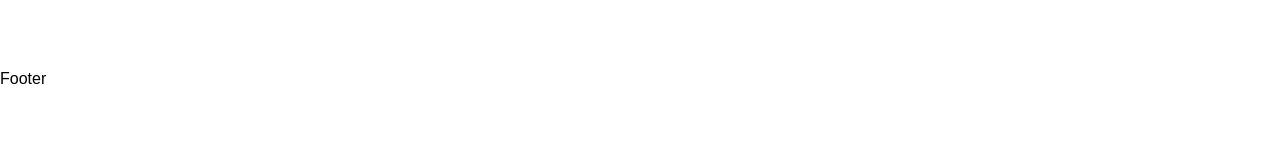
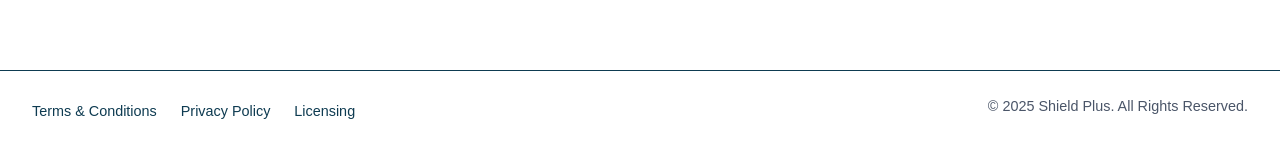
Before and after one commit to BlueMadnessVG/Take-home, a React (Vite) app: page / in a window 1280 px wide. Shown: the part 3060-3207 px from the top of the page. Before the commit the page ends 3148 px from the top, so only its background shows below. Built offline with nearby package versions, Linux system fonts and the light colour scheme.

Commit message:
feat: added footer

```diff
--- a/src/pages/Footer/Footer.module.css
+++ b/src/pages/Footer/Footer.module.css
@@ -0,0 +1,55 @@
+/* Footer.module.css */
+
+.footer {
+  display: flex;
+  flex-direction: column;
+  align-items: center;
+  padding: 2rem 1.5rem;
+  color: #0e3b51;
+  text-align: center;
+  gap: 1rem;
+  border-top: 1px solid #0e3b51;
+}
+
+.links {
+  display: flex;
+  flex-wrap: wrap;
+  justify-content: center;
+  gap: 1.5rem;
+}
+
+.links a {
+  color: #0e3b51;
+  text-decoration: none;
+  font-size: 0.9rem;
+  transition: color 0.2s;
+  white-space: nowrap;
+}
+
+.links a:hover {
+  color: #1ba986;
+}
+
+.copyright {
+  font-size: 0.9rem;
+  margin-bottom: 0.5rem;
+}
+
+@media (min-width: 768px) {
+  .footer {
+    flex-direction: row;
+    justify-content: space-between;
+    align-items: center;
+    padding: 1.5rem 2rem;
+  }
+
+  .links {
+    margin-bottom: 0;
+    order: 2;
+  }
+
+  .copyright {
+    order: 3;
+    text-align: right;
+  }
+}
--- a/src/pages/Footer/Footer.tsx
+++ b/src/pages/Footer/Footer.tsx
@@ -1,7 +1,19 @@
+import style from "./Footer.module.css";
+
 export const Footer = () => {
-    return (
-        <div>
-            Footer
+  return (
+    <>
+      <div className={style.footer}>
+        <p className={style.copyright}>
+          © 2025 Shield Plus. All Rights Reserved.
+        </p>
+
+        <div className={style.links}>
+          <a href="">Terms & Conditions</a>
+          <a href="">Privacy Policy</a>
+          <a href="">Licensing</a>
         </div>
-    )
-}
+      </div>
+    </>
+  );
+};
```
